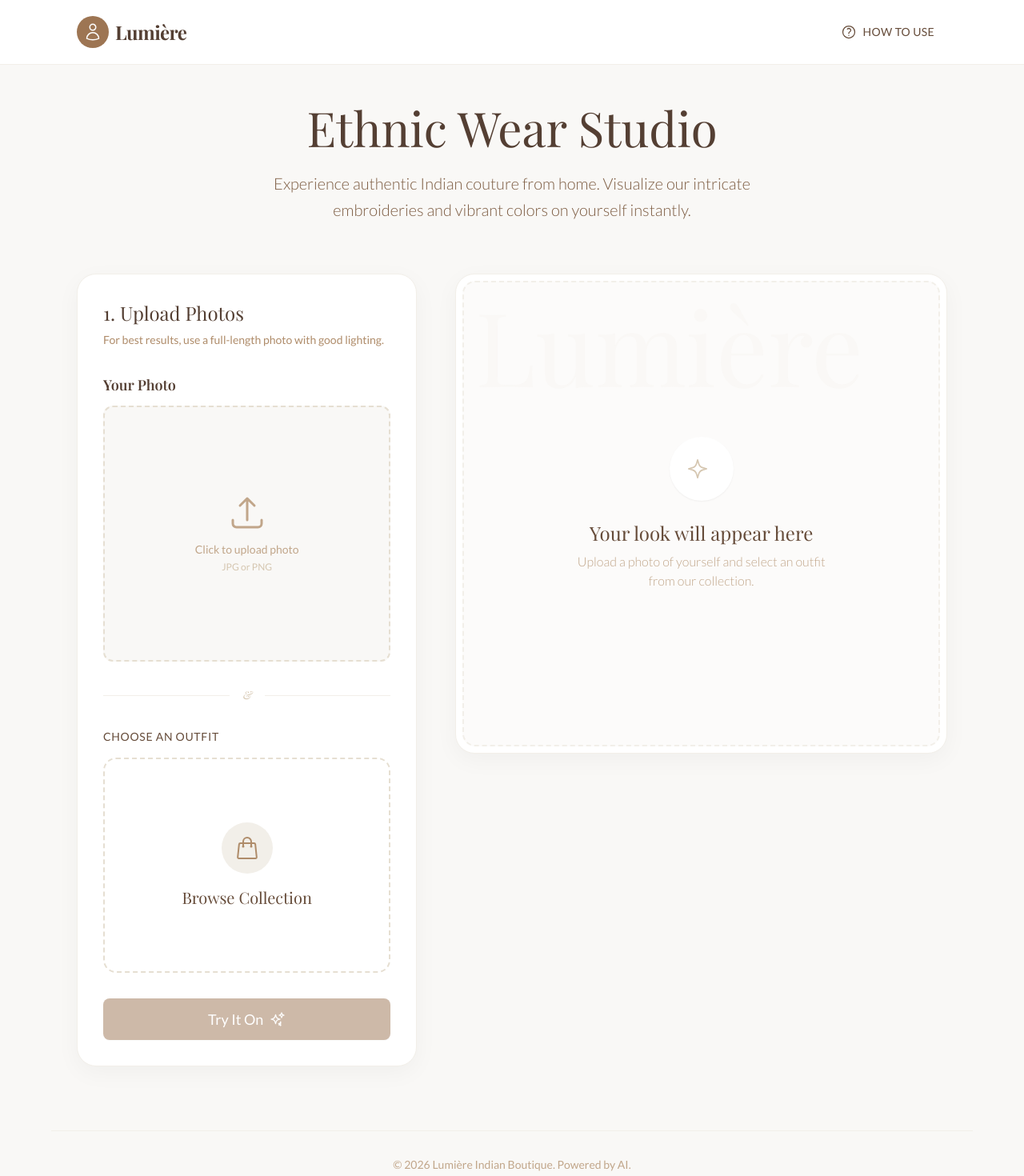
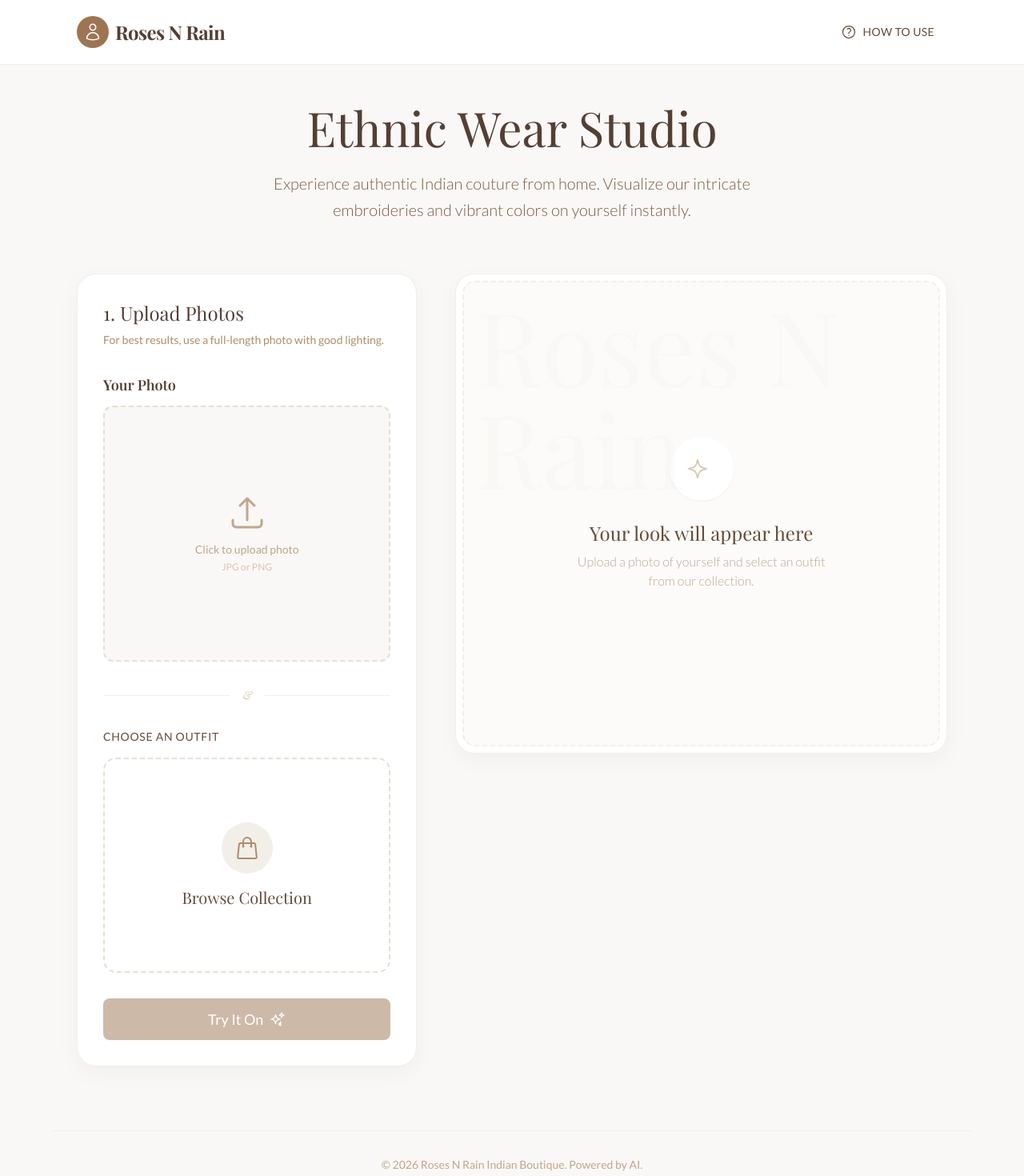
Before and after one commit to anishagarwal29/roses-n-rain-boutique-, a React (Vite) app: page / in a window 1280 px wide. Shown: the top 1470 px of the page at 80% size. Built offline with nearby package versions, Linux system fonts and the light colour scheme; no server answers; a web font is replaced by a local one.

Commit message:
Refactor: Rebrand from Lumière to Roses N Rain

```diff
--- a/App.tsx
+++ b/App.tsx
@@ -154,7 +154,7 @@ export default function App() {
                   <path strokeLinecap="round" strokeLinejoin="round" d="M15.75 6a3.75 3.75 0 11-7.5 0 3.75 3.75 0 017.5 0zM4.501 20.118a7.5 7.5 0 0114.998 0A17.933 17.933 0 0112 21.75c-2.676 0-5.216-.584-7.499-1.632z" />
                 </svg>
               </div>
-              <span className="font-serif text-2xl font-bold text-brand-900 tracking-tight">Lumière</span>
+              <span className="font-serif text-2xl font-bold text-brand-900 tracking-tight">Roses N Rain</span>
             </div>
 
             {/* Nav Actions */}
@@ -281,7 +281,7 @@ export default function App() {
               {/* Decorative header within the frame */}
               <div className="absolute top-0 left-0 right-0 p-6 flex justify-between items-start z-10 pointer-events-none">
                 <div className="text-brand-200 font-serif text-9xl opacity-10 leading-none select-none">
-                  Lumière
+                  Roses N Rain
                 </div>
               </div>
 
@@ -337,7 +337,7 @@ export default function App() {
       </main>
 
       <footer className="max-w-6xl mx-auto px-6 mt-20 py-8 border-t border-brand-100 text-center text-brand-400 text-sm">
-        <p>&copy; {new Date().getFullYear()} Lumière Indian Boutique. Powered by AI.</p>
+        <p>&copy; {new Date().getFullYear()} Roses N Rain Indian Boutique. Powered by AI.</p>
       </footer>
     </div>
   );
--- a/index.html
+++ b/index.html
@@ -3,7 +3,7 @@
   <head>
     <meta charset="UTF-8" />
     <meta name="viewport" content="width=device-width, initial-scale=1.0" />
-    <title>Lumière Boutique | Virtual Try-On</title>
+    <title>Roses N Rain Boutique | Virtual Try-On</title>
     <script src="https://cdn.tailwindcss.com"></script>
     <link href="https://fonts.googleapis.com/css2?family=Playfair+Display:ital,wght@0,400;0,600;0,700;1,400&family=Lato:wght@300;400;700&display=swap" rel="stylesheet">
     <script>
--- a/metadata.json
+++ b/metadata.json
@@ -1,5 +1,5 @@
 {
-  "name": "Lumière Boutique Try-On",
-  "description": "A virtual dressing room for Lumière Indian Boutique allowing customers to visualize ethnic wear on themselves with high fidelity.",
+  "name": "Roses N Rain Boutique Try-On",
+  "description": "A virtual dressing room for Roses N Rain Boutique allowing customers to visualize ethnic wear on themselves with high fidelity.",
   "requestFramePermissions": []
 }
--- a/package.json
+++ b/package.json
@@ -1,5 +1,5 @@
 {
-  "name": "lumière-boutique-try-on",
+  "name": "roses-n-rain-boutique-try-on",
   "private": true,
   "version": "0.0.0",
   "type": "module",
@@ -9,8 +9,8 @@
     "preview": "vite preview"
   },
   "dependencies": {
+    "@google/genai": "^1.38.0",
     "react": "^19.2.4",
-    "@google/genai": "^1.38.0",
     "react-dom": "^19.2.4"
   },
   "devDependencies": {
```
